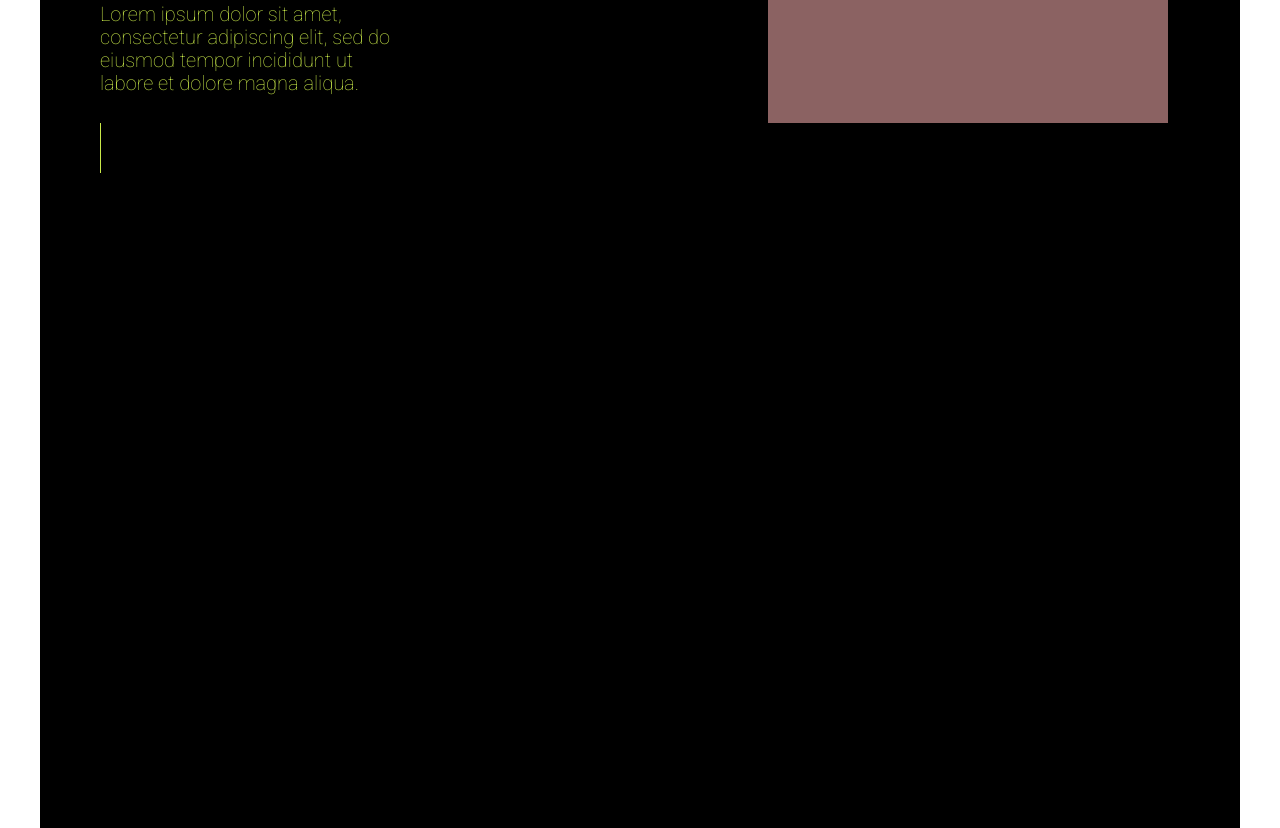
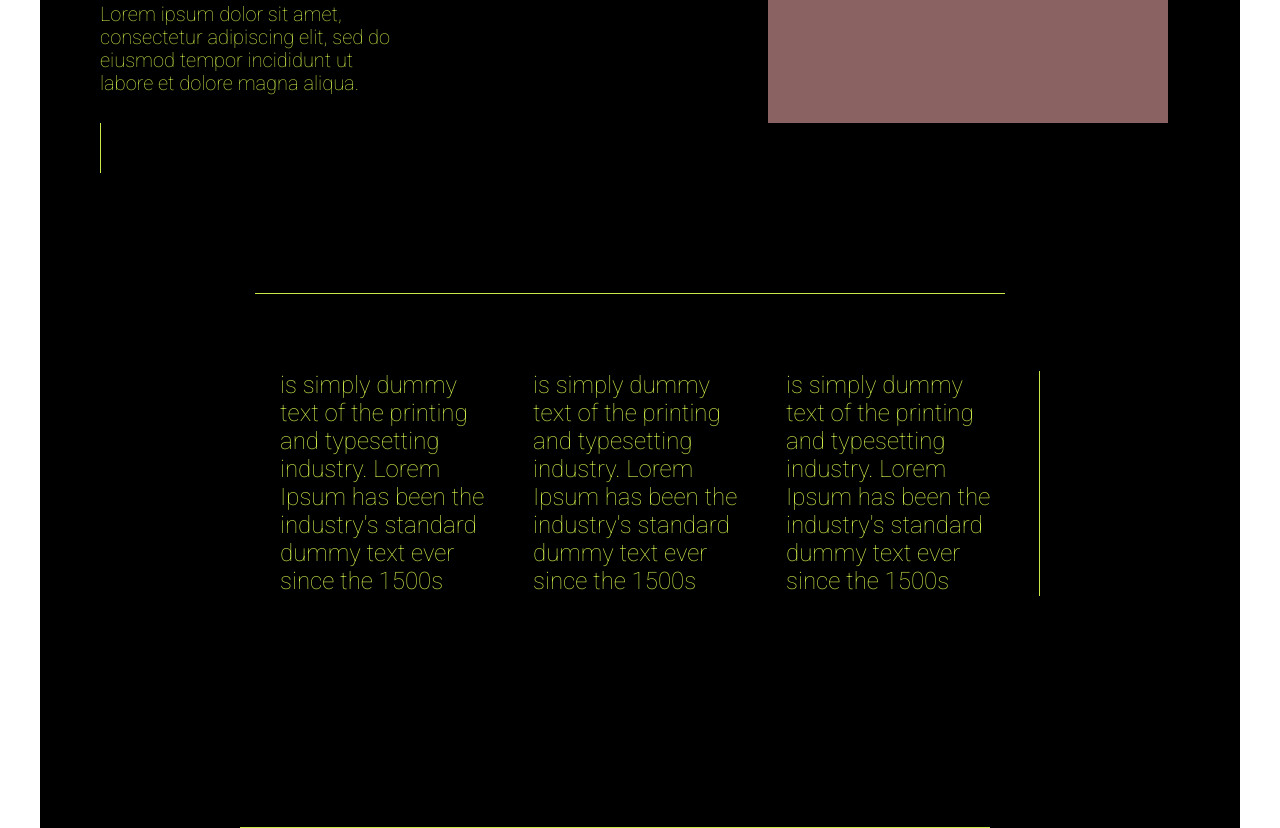
Before and after one commit to AlexAVmp/StarProject, a plain HTML site: page index.html in a window 1280 px wide. Shown: the part 407-1235 px from the top of the page. Drawn offline with Linux system fonts and the light colour scheme.

Commit message:
feat: some work on the section two

```diff
--- a/index.html
+++ b/index.html
@@ -3,7 +3,7 @@
     <head>
         <meta charset="UTF-8">
         <link rel="stylesheet" href="style.css">
-
+        <link rel="stylesheet" href="normalize.css">
         <link href="https://fonts.googleapis.com/css2?family=Roboto:wght@100&display=swap" rel="stylesheet">
         <title>mproject</title>
     </head>
@@ -30,14 +30,14 @@
             </div>
             <div class="secondsection">
                 <div class="textmain">
-                    <div class="secondsection__lineone"></div>
+                    <div class="secondsection__linethree"></div>
                     <div class="secondsection__texts">
-                        <div class="secondsection__one"></div>
-                        <div class="secondsection__two"></div>
-                        <div class="secondsection__three"></div>
-                        <div class="secondsection__line">
+                        <div class="secondsection__one">is simply dummy text of the printing and typesetting industry. Lorem Ipsum has been the industry's standard dummy text ever since the 1500s</div>
+                        <div class="secondsection__two">is simply dummy text of the printing and typesetting industry. Lorem Ipsum has been the industry's standard dummy text ever since the 1500s</div>
+                        <div class="secondsection__three">is simply dummy text of the printing and typesetting industry. Lorem Ipsum has been the industry's standard dummy text ever since the 1500s</div>
+                        <div class="secondsection__line"></div>
                     </div>
-                    <div class="linefour"></div>
+                    <div class="secondsection__linefour"></div>
                 </div>
             </div>
         </div>
--- a/style.css
+++ b/style.css
@@ -4,7 +4,10 @@ body {
 }
 
 .wrapper {
+    display: flex;
+    flex-direction: column;
     background-color: black;
+    margin: 0 auto;
 }
 
 .header {
@@ -42,9 +45,7 @@ body {
     display: flex;
     justify-content: space-between;
     align-items: center;
-    flex-wrap: wrap;
     height: 500px;
-    max-width: 1200px;
     margin: 0 6% 0 0;
 }
 
@@ -102,19 +103,81 @@ body {
 }
 
 .secondsection {
+    display: flex;
     height: 585px;
 }
 
 .textmain {
     display: flex;
+    justify-content: space-between;
     flex-direction: column;
     margin: 0 auto;
     width: 800px;
     height: 585px;
 }
 
-.secondsection__lineone {
-    border-left: 1px solid #C9E949;
-    transform: rotate(90deg);
-    margin-top: 400px;
+.secondsection__linethree {
+    display: flex;
+    border-top: 1px solid #C9E949;
+    margin: 50px 0 0 15px;
+    width: 750px;
 }
+
+.secondsection__texts {
+    display: flex;
+    justify-content: space-between;
+    flex-wrap: wrap;
+    margin-left: 40px;
+}
+
+.secondsection__one {
+    display: flex;
+    width: 219px;
+    height: 280px;
+    font-family: Roboto;
+    font-size: 24px;
+    font-style: normal;
+    font-weight: 300;
+    line-height: 28px;
+    letter-spacing: 0em;
+    color: #C9E949;
+}
+
+.secondsection__two {
+    display: flex;
+    width: 219px;
+    height: 280px;
+    font-family: Roboto;
+    font-size: 24px;
+    font-style: normal;
+    font-weight: 300;
+    line-height: 28px;
+    letter-spacing: 0em;
+    color: #C9E949;
+}
+
+.secondsection__three {
+    display: flex;
+    width: 219px;
+    height: 280px;
+    font-family: Roboto;
+    font-size: 24px;
+    font-style: normal;
+    font-weight: 300;
+    line-height: 28px;
+    letter-spacing: 0em;
+    color: #C9E949;
+}
+
+.secondsection__line {
+    display: flex;
+    border-right: 1px solid #C9E949;
+    height: 225px;
+}
+
+.secondsection__linefour {
+    display: flex;
+    border-top: 1px solid #C9E949;
+    margin: 100px 0 0 0;
+    width: 750px;
+}
```
Also changed, not shown: normalize.css.
